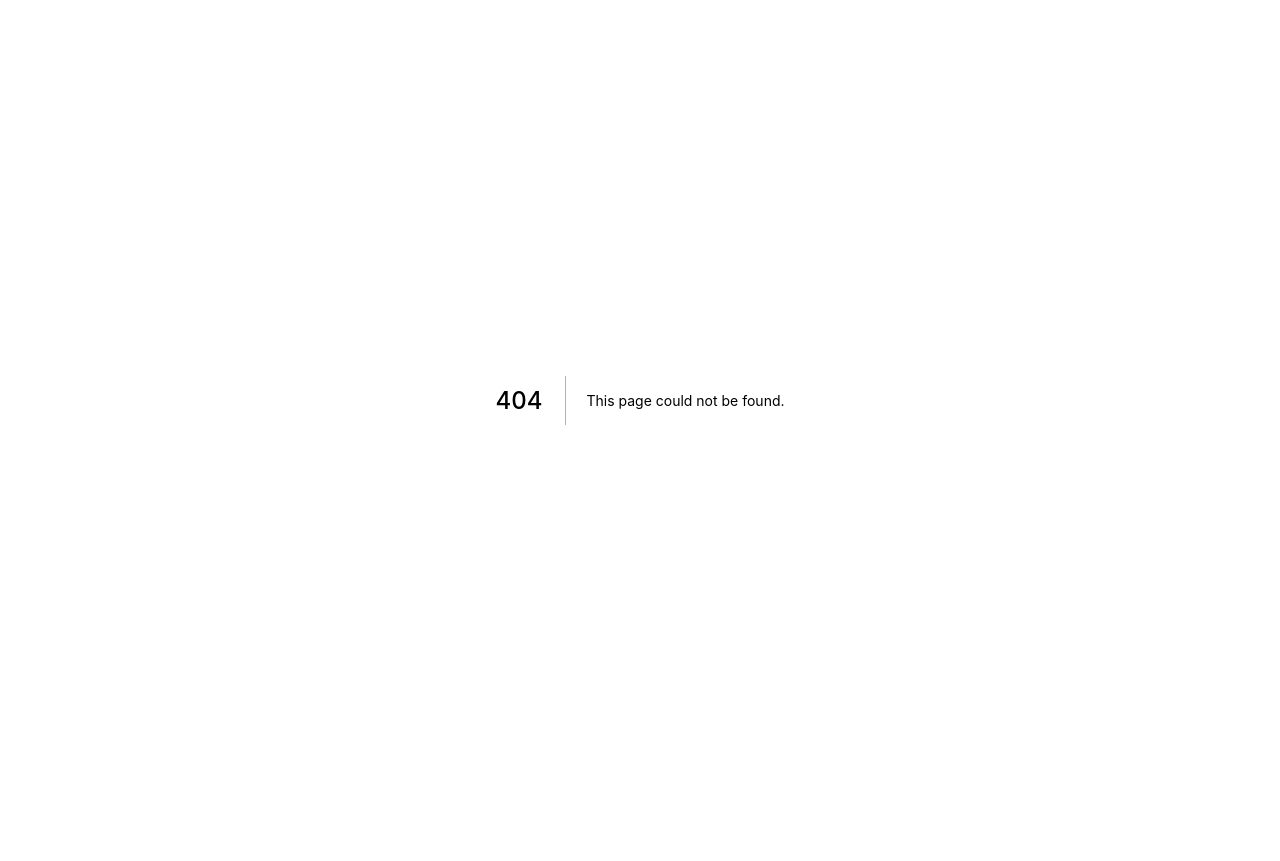
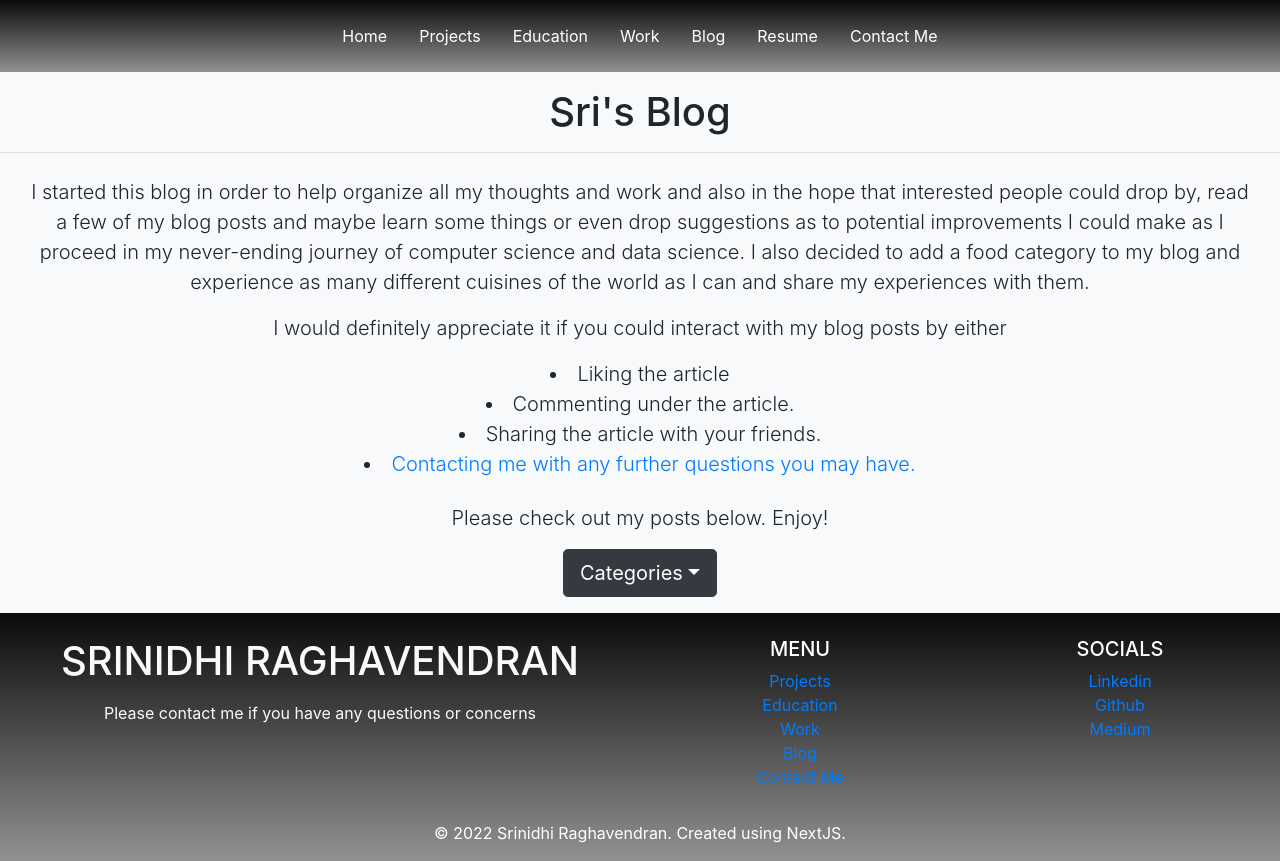
Before and after one commit to srinichrocks/Personal-Website, a Next.js app: page /blog in a window 1280 px wide. Before the commit this address had no page. Before the commit the page ends 800 px from the top, so only its background shows below. Built offline with nearby package versions, Linux system fonts and the light colour scheme.

Commit message:
Adding start to blog post

```diff
--- a/package.json
+++ b/package.json
@@ -28,7 +28,6 @@
     "prettier": "^2.1.2",
     "rc-drawer": "^4.1.0",
     "react": "16.13.0",
-    "react-chrono": "^1.17.0",
     "react-custom-scrollbars": "^4.2.1",
     "react-dom": "16.13.0",
     "react-ga": "^3.1.2",
--- /dev/null
+++ b/src/pages/blog/index.js
@@ -0,0 +1,34 @@
+import Header from ".././header"
+import Footer from ".././footer"
+import Link from 'next/link'
+
+export default function Blog(){
+    return (
+        <section id = "blog" className="bg-light">
+            <Header/>
+            <div className="text-center">
+                <p className="h1 mt-3">Sri's Blog</p>
+                <hr/>
+            </div>
+            <div className="text-center lead mt-4 mr-4 ml-4">
+                <p>I started this blog in order to help organize all my thoughts and work and also in the hope that interested people could drop by, read a few of my blog posts and maybe learn some things or even drop suggestions as to potential improvements I could make as I proceed in my never-ending journey of computer science and data science. I also decided to add a food category to my blog and experience as many different cuisines of the world as I can and share my experiences with them.</p>
+                <p>I would definitely appreciate it if you could interact with my blog posts by either</p>
+                <li>Liking the article</li>
+                <li>Commenting under the article.</li>
+                <li>Sharing the article with your friends.</li>
+                <li><Link href = "../contact-me">Contacting me with any further questions you may have.</Link></li>
+                <p className="mt-4">Please check out my posts below. Enjoy!</p>
+            </div>
+            <div class="dropdown text-center mt-3 mb-3">
+                <button class="btn btn-dark btn-lg dropdown-toggle" type="button" data-toggle="dropdown">Categories
+                <span class="caret"></span></button>
+                <ul class="dropdown-menu">
+                    <li><a href="/blog/food" className="h3">School</a></li>
+                    <li><a href="/blog/personalprojects" className="h3">Personal Projects</a></li>
+                    <li><a href="/blog/food" className="h3">Food</a></li>
+                </ul>
+            </div>
+            <Footer/>
+        </section>
+    )
+}
--- a/src/pages/footer.js
+++ b/src/pages/footer.js
@@ -29,6 +29,9 @@ export default function Footer() {
           </li>
           <li>
             <a href="/work" rel = "noreferrer">Work</a>
+          </li>
+          <li>
+            <a href="/blog" rel = "noreferrer">Blog</a>
           </li>
           <li>
             <a href="/contact-me" rel = "noreferrer">Contact Me</a>
--- a/src/pages/header.js
+++ b/src/pages/header.js
@@ -16,11 +16,14 @@ export default function Header() {
         <li className="nav-item">
           <a className="nav-link text-white" href="/work" rel = "noreferrer">Work</a>
         </li>
-        <li className="nav-item">
-          <a className="nav-link text-white" href="/contact-me" rel = "noreferrer">Contact Me</a>
+        <li className='nav-item'>
+          <a className="nav-link text-white" href="/blog" rel = "noreferrer">Blog</a>
         </li>
         <li className='nav-item'>
           <a className="nav-link text-white" href="https://drive.google.com/file/d/10UNbvFnA8cnddWJ26TMLsDi4uilI8awh/view?usp=sharing" target = "_blank" rel = "noreferrer">Resume</a>
+        </li>
+        <li className="nav-item">
+          <a className="nav-link text-white" href="/contact-me" rel = "noreferrer">Contact Me</a>
         </li>
       </ul>
     </div>
```
Also changed, not shown: src/pages/blog/food.js (added, +14 -0 lines), src/pages/blog/personalprojects.js (added, +13 -0 lines), src/pages/blog/school.js (added, +14 -0 lines), 1 other file (tests, documents, lock files or other folders).
